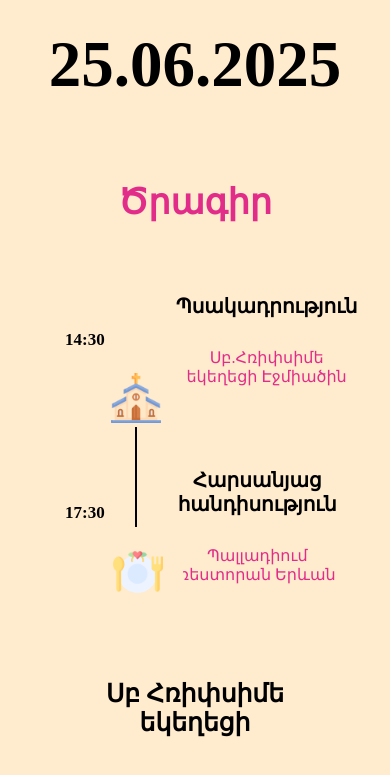
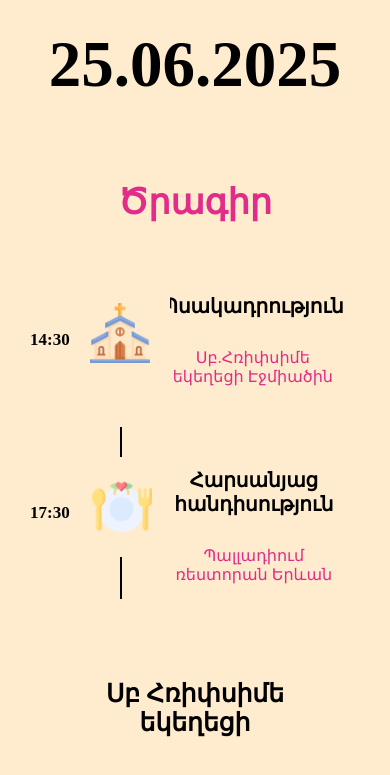
Before and after one commit to ArmanMariam/ArmanMariam.github.io, a plain HTML site: page index.html in a window 390 px wide. Shown: the part 1143-1918 px from the top of the page. Drawn offline with Linux system fonts and the light colour scheme.

Commit message:
Update style.css

```diff
--- a/css/style.css
+++ b/css/style.css
@@ -427,9 +427,15 @@ footer{
     strong{
         font-size: 17px;
         margin: 30px;
+        margin-left: 0px;
+        margin-right: 50px;
+    }
+    .mijocarum {
+        margin: 0 10px;
     }
     .contanier{
         padding: 26px;
+        padding-right: 0;
     }
     .secondContanier {
         padding-bottom: 0px;
@@ -438,6 +444,11 @@ footer{
     .amusnakanLeft{
         font-size: 30px;
         padding: 20px;
+        position: absolute;
+        left: -50px;
+        top: 30px;
+        width: 100px;
+        height: auto;
     }
     .programH1,
     .programP{
@@ -498,3 +509,9 @@ footer{
         border-radius: 8px;
     }
 }
+
+@media only screen and (min-width:601px) and (max-width: 1800px) {
+    .mijocarum:nth-of-type(2) > strong {
+        padding-bottom: 60px;
+    }
+}
```
